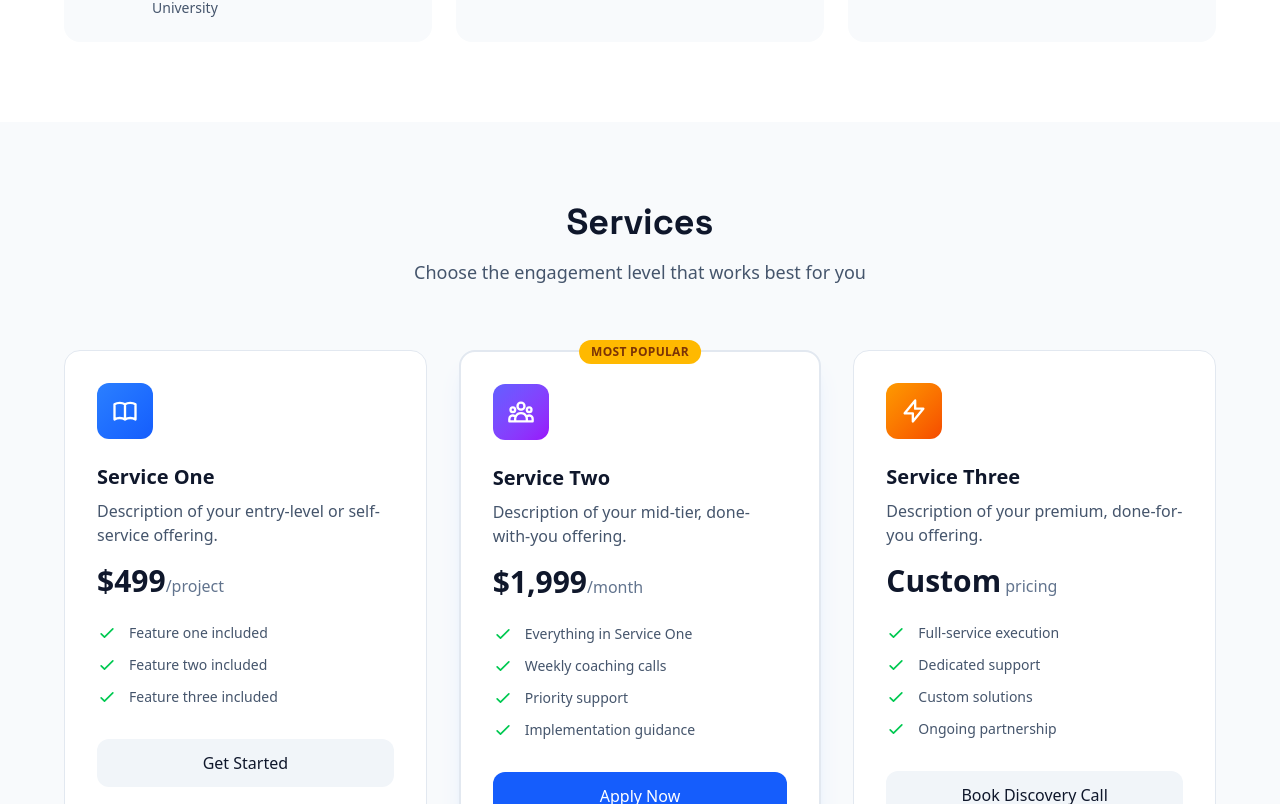
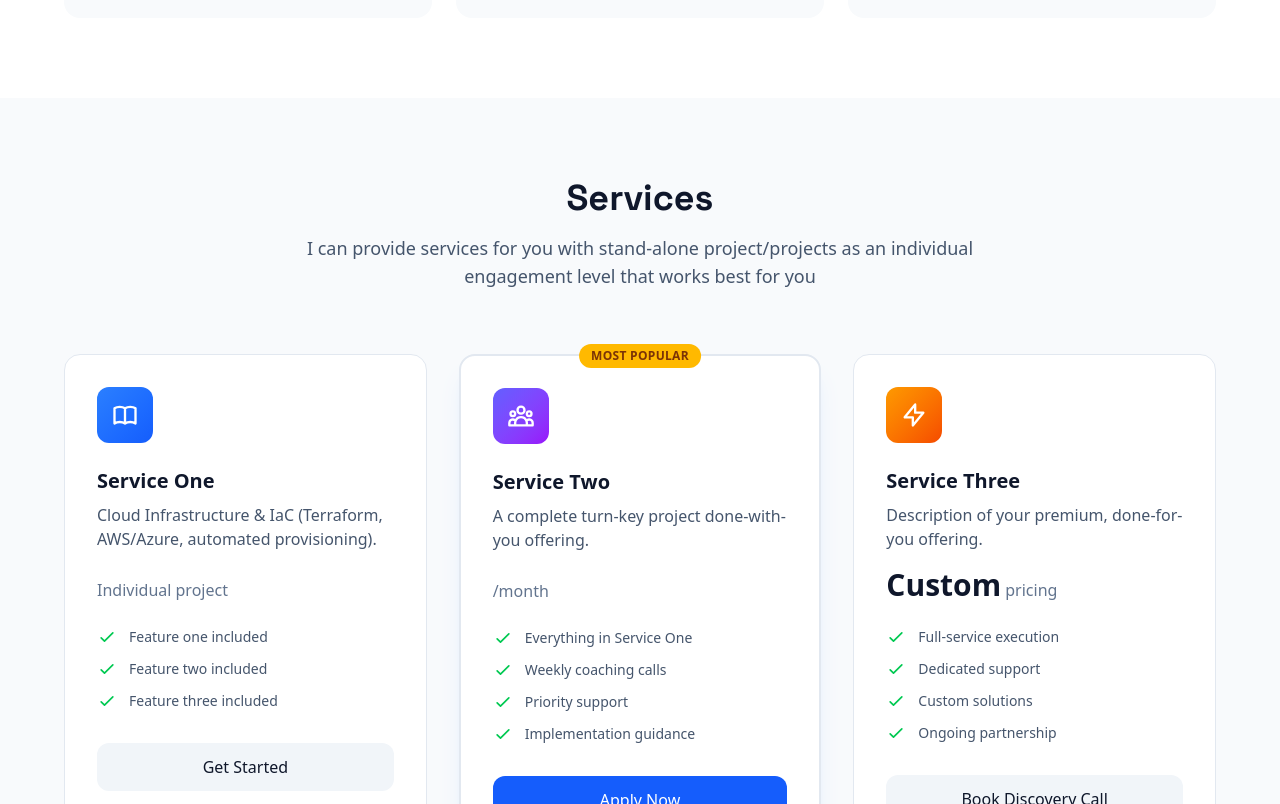
Before and after one commit to zraihan-CSTU/ZR-landing-page, a Next.js app: page / in a window 1280 px wide. Shown: the part 1242-2046 px from the top of the page. Built offline with nearby package versions, Linux system fonts and the light colour scheme.

Commit message:
modified Service 1, 2, 3 ... page.tsx file in app folder

```diff
--- a/app/page.tsx
+++ b/app/page.tsx
@@ -169,7 +169,6 @@ export default function Home() {
                 <div>
                   <h3 className="font-semibold text-slate-900 dark:text-white mb-1">Education</h3>
                   <p className="text-sm text-slate-600 dark:text-slate-400">MSCS & BSCS (in Computer Science) from San Jose State University</p>
-		  C
                   <p className="text-sm text-slate-600 dark:text-slate-400">DOD Certificate from UCSC and working on Agentic AI, Deep Learning, Machine Learning(ML), ROS & ROS2 at California Science & Technology University</p>
                 </div>
               </div>
@@ -211,7 +210,7 @@ export default function Home() {
                 Services
               </h2>
               <p className="text-lg text-slate-600 dark:text-slate-400 max-w-2xl mx-auto">
-                Choose the engagement level that works best for you
+                I can provide services for you with stand-alone project/projects as an individual engagement level that works best for you
               </p>
             </div>
 
@@ -223,10 +222,10 @@ export default function Home() {
                   <BookOpenIcon />
                 </div>
                 <h3 className="text-xl font-bold text-slate-900 dark:text-white mb-2">Service One</h3>
-                <p className="text-slate-600 dark:text-slate-400 mb-4">Description of your entry-level or self-service offering.</p>
+                <p className="text-slate-600 dark:text-slate-400 mb-4">Cloud Infrastructure & IaC (Terraform, AWS/Azure, automated provisioning).</p>
                 <div className="text-3xl font-bold text-slate-900 dark:text-white mb-6">
-                  $499
-                  <span className="text-base font-normal text-slate-500">/project</span>
+
+                  <span className="text-base font-normal text-slate-500">Individual project</span>
                 </div>
                 <ul className="space-y-3 mb-8">
                   <li className="flex items-center text-sm text-slate-600 dark:text-slate-400">
@@ -257,9 +256,9 @@ export default function Home() {
                   <UsersIcon />
                 </div>
                 <h3 className="text-xl font-bold text-slate-900 dark:text-white mb-2">Service Two</h3>
-                <p className="text-slate-600 dark:text-slate-400 mb-4">Description of your mid-tier, done-with-you offering.</p>
+                <p className="text-slate-600 dark:text-slate-400 mb-4">A complete turn-key project done-with-you offering.</p>
                 <div className="text-3xl font-bold text-slate-900 dark:text-white mb-6">
-                  $1,999
+
                   <span className="text-base font-normal text-slate-500">/month</span>
                 </div>
                 <ul className="space-y-3 mb-8">
```
